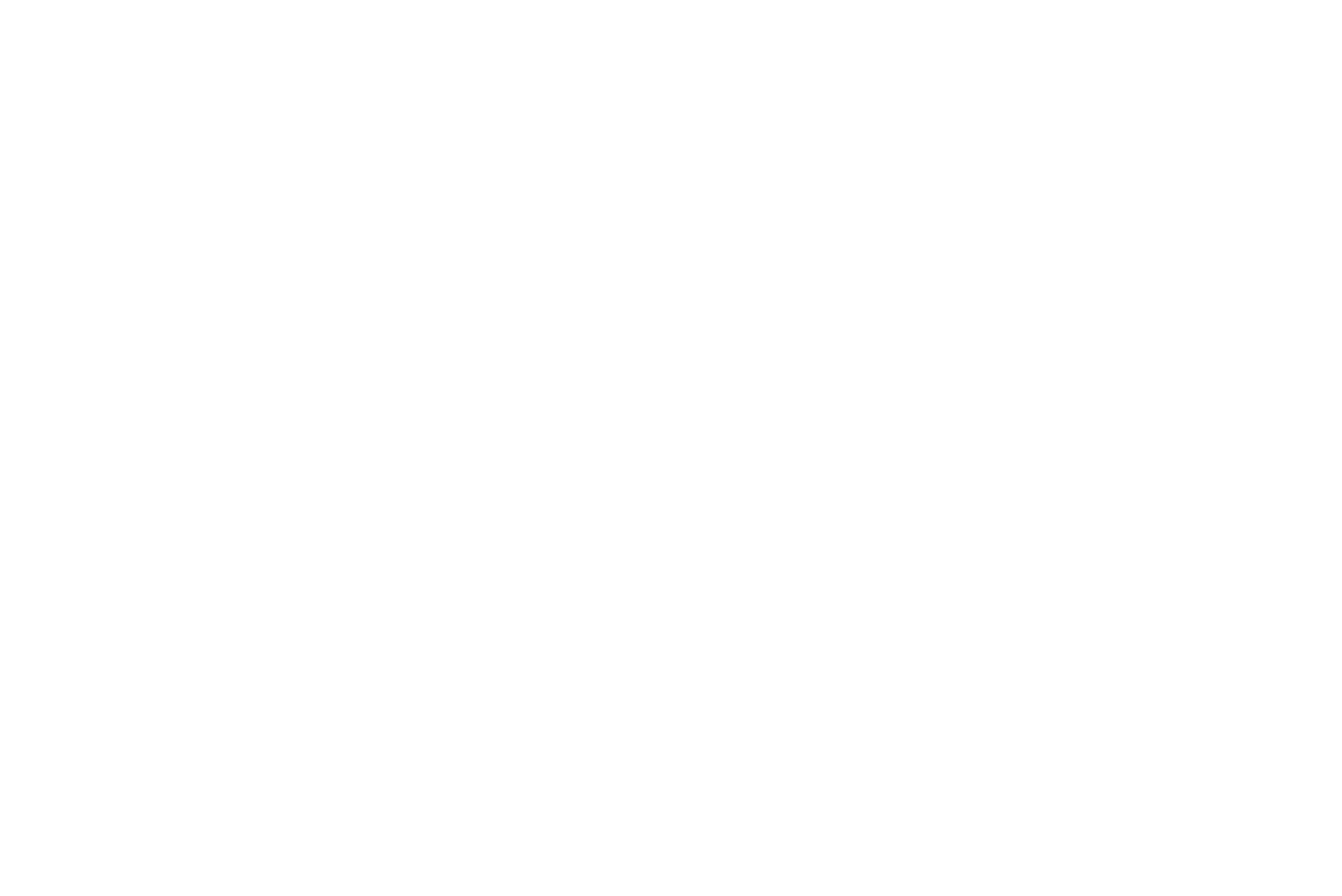
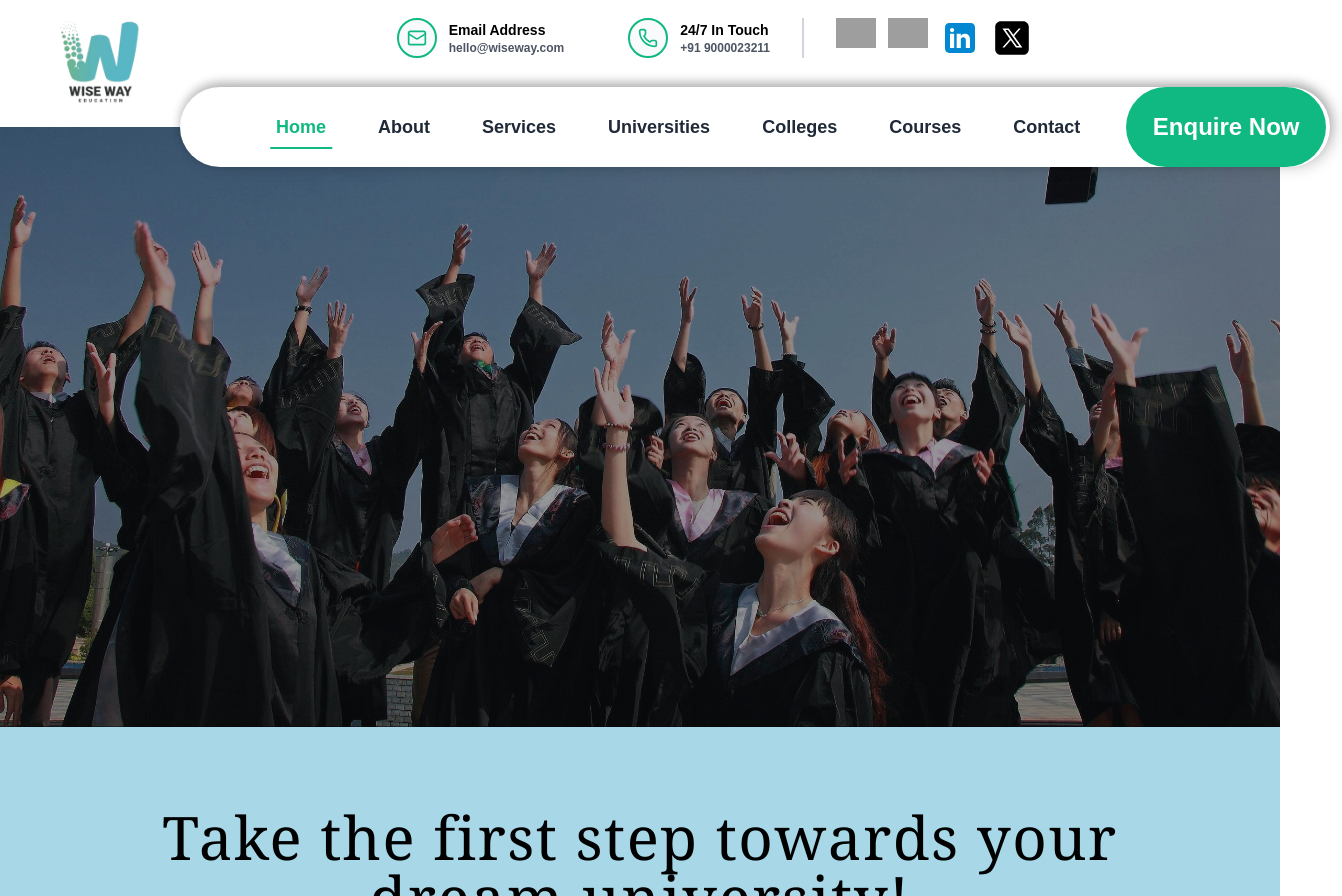
Before and after one commit to ziyadmangalasseri/Wise-Way-Education, a Next.js app: page / in a window 1280 px wide. Shown: the top 896 px of the page, 1342 px wide, since content can reach past the window. Before the commit the page ends 800 px from the top, so only its background shows below. Built offline with nearby package versions, Linux system fonts and the light colour scheme; grey boxes are pictures that could not be loaded.

Commit message:
Root layout clearence

```diff
--- /dev/null
+++ b/app/layout.js
@@ -0,0 +1,35 @@
+import { Geist, Geist_Mono } from "next/font/google";
+import "./globals.css";
+import Header from "@/components/Header";
+import { ContactForm } from "@/components/ContactForm";
+import { BookConsultation } from "@/components/BookConsultation";
+import Footer from "@/components/Footer";
+
+// const geistSans = Geist({
+//   variable: "--font-geist-sans",
+//   subsets: ["latin"],
+// });
+
+// const geistMono = Geist_Mono({
+//   variable: "--font-geist-mono",
+//   subsets: ["latin"],
+// });
+
+export const metadata = {
+  title: "Create Next App",
+  description: "Generated by create next app",
+};
+
+export default function RootLayout({ children }) {
+  return (
+    <html lang="en">
+      <body className="bg-white">
+        <Header />
+        <main>{children}</main>
+        <BookConsultation />
+        <ContactForm />
+        <Footer />
+      </body>
+   </html>
+ );
+}
--- a/app/universities/page.js
+++ b/app/universities/page.js
@@ -31,7 +31,7 @@ export default async function Universities() {
 
   return (
     <div className="max-w-7xl mx-auto px-4 py-10">
-      <h1 className="text-7xl font-bold text-center my-6 text-gray-900">
+      <h1 className="text-5xl lg:text-7xl  font-bold text-center my-6 text-gray-900">
         Universities
       </h1>
 
@@ -61,7 +61,7 @@ export default async function Universities() {
                 </h2>
                 <p className="mt-2 text-black">
                   {uni.description.length > 100
-                    ? uni.description.slice(0, 150) + "..." // Truncate  after 50 char
+                    ? uni.description.slice(0, 150) + "..." // Truncate  after 150 char
                     : uni.description || "No description available."}
                 </p>
               </div>
```
